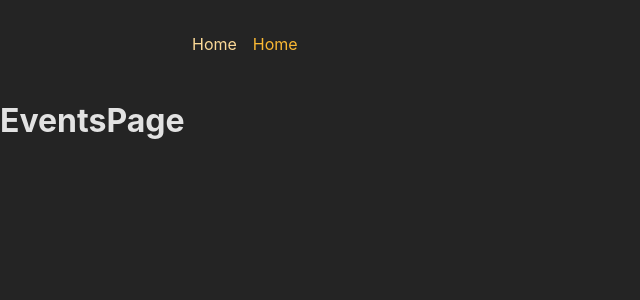
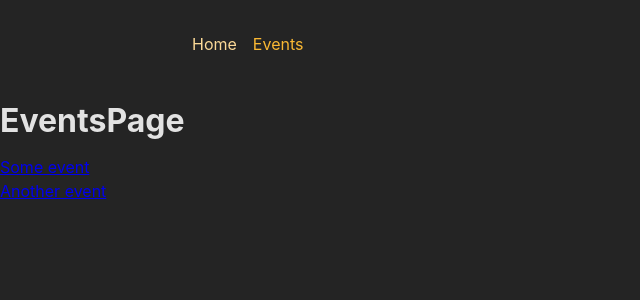
Before and after one commit to LuigiG34/react-routing-advanced, a React (Create React App) app in the folder frontend/: page /events in a window 1280 px wide. Shown: the top 300 px of the page, without its empty margins (0-640 px from the left). Built offline with nearby package versions, Linux system fonts and the light colour scheme.

Commit message:
Output a list of dummy events to the EventsPage Every list item should include a link to the respective EventDetailPage Output the ID of the selected event on the EventDetailPage

```diff
--- a/frontend/src/App.js
+++ b/frontend/src/App.js
@@ -1,7 +1,4 @@
-// 5. Ensure that the links in MainNavigation receive an "active" class when active
-// 6. Output a list of dummy events to the EventsPage
-//    Every list item should include a link to the respective EventDetailPage
-// 7. Output the ID of the selected event on the EventDetailPage
+// 7.
 // BONUS: Add another (nested) layout route that adds the <EventNavigation> component above all /events... page components
 
 import {createBrowserRouter, RouterProvider} from "react-router-dom";
--- a/frontend/src/components/MainNavigation.js
+++ b/frontend/src/components/MainNavigation.js
@@ -10,7 +10,7 @@
             <NavLink to="/" className={({isActive}) => isActive ? classes.active : undefined} end>Home</NavLink>
           </li>
           <li>
-            <NavLink to="/events" className={({isActive}) => isActive ? classes.active : undefined}>Home</NavLink>
+            <NavLink to="/events" className={({isActive}) => isActive ? classes.active : undefined}>Events</NavLink>
           </li>
         </ul>
       </nav>
--- a/frontend/src/pages/EventDetailPage.js
+++ b/frontend/src/pages/EventDetailPage.js
@@ -1,7 +1,12 @@
+import {useParams} from "react-router-dom";
+
 function EventDetailPage() {
+    const params = useParams();
+
     return (
         <>
             <h1>EventDetailPage</h1>
+            <p>Event ID : {params.id}</p>
         </>
     )
 }
--- a/frontend/src/pages/EventsPage.js
+++ b/frontend/src/pages/EventsPage.js
@@ -1,7 +1,21 @@
+import {Link} from "react-router-dom";
+
+const DUMMY_EVENTS = [
+    {id: 'e1', title: 'Some event'},
+    {id: 'e2', title: 'Another event'},
+]
+
 function EventsPage() {
     return (
         <>
             <h1>EventsPage</h1>
+            <ul>
+                {DUMMY_EVENTS.map((event, index) => (
+                    <li key={index}>
+                        <Link to={event.id}>{event.title}</Link>
+                    </li>
+                ))}
+            </ul>
         </>
     )
 }
```
